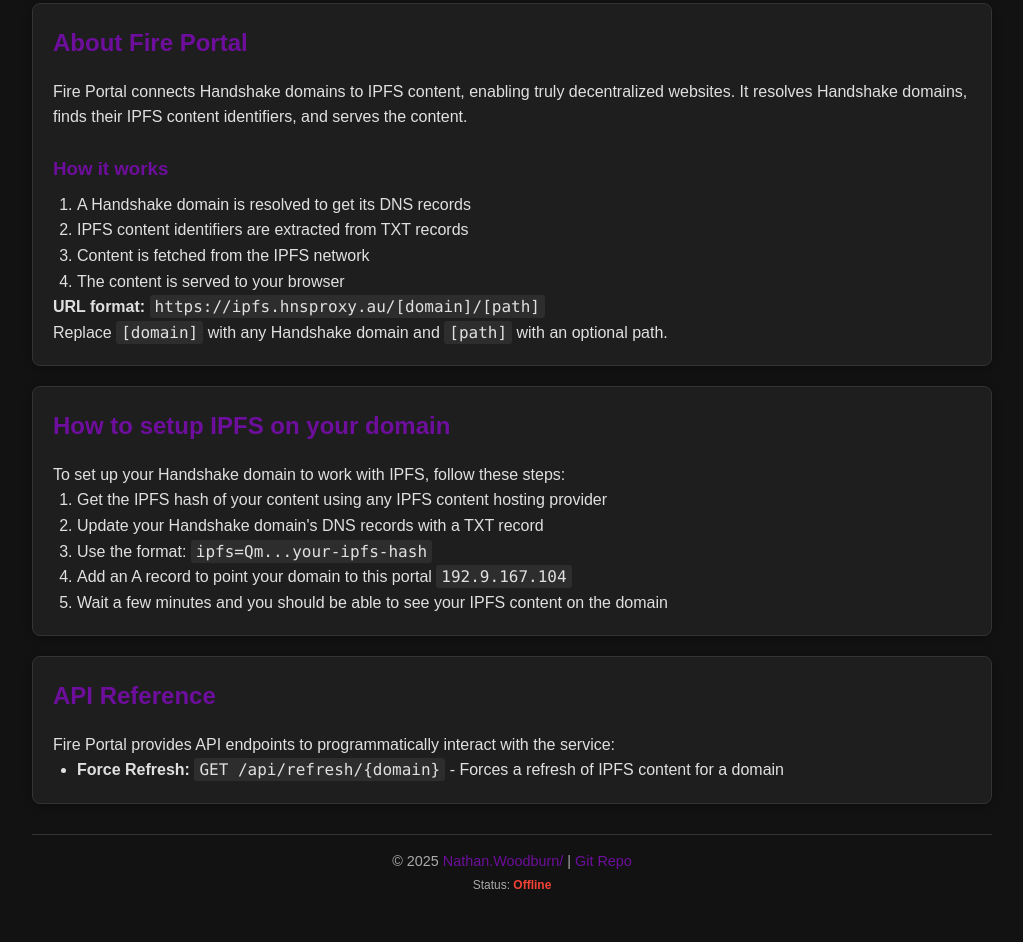
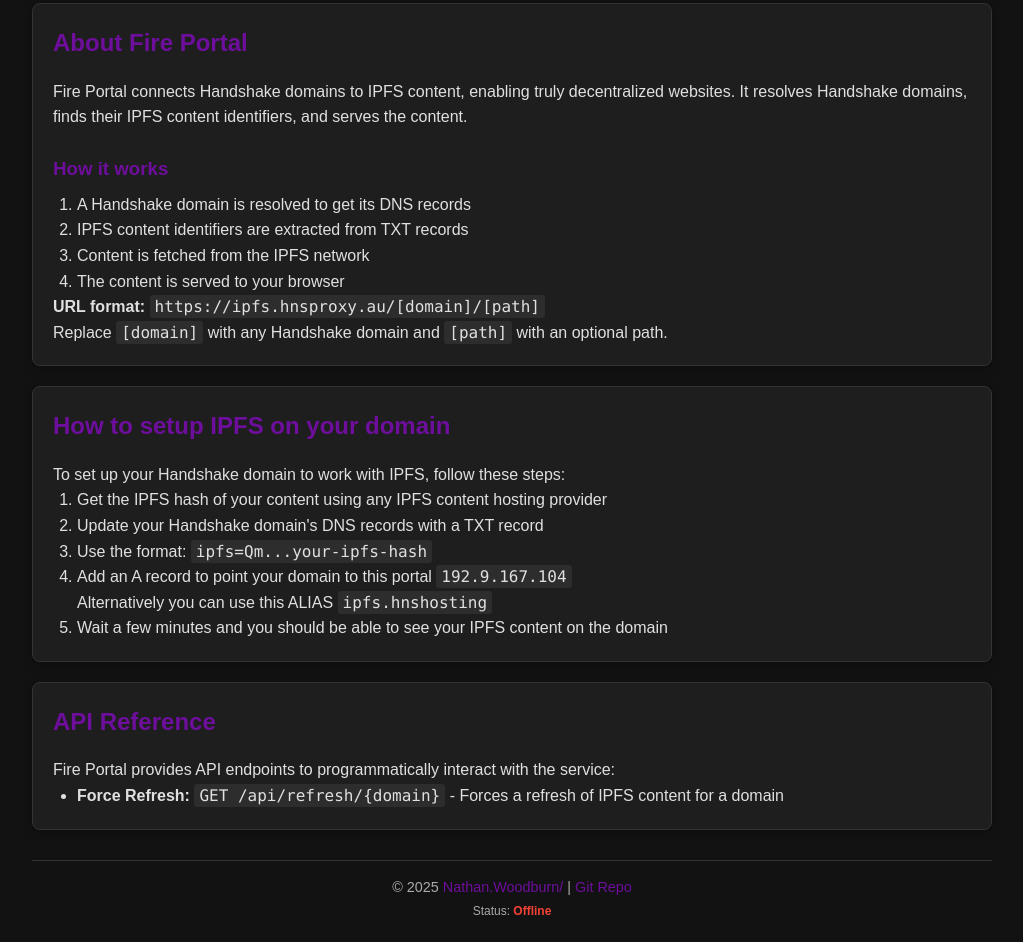
Before and after one commit to Nathanwoodburn/fireportal, a website: page public/index.html in a window 1280 px wide. Shown: the part 393-1335 px from the top of the page, without its empty margins (128-1151 px from the left). Before the commit the page ends 1309 px from the top, so only its background shows below. Drawn offline with Linux system fonts and the light colour scheme; no server answers.

Commit message:
feat: Add alias info

```diff
--- a/public/index.html
+++ b/public/index.html
@@ -158,7 +158,8 @@
                     <li>Get the IPFS hash of your content using any IPFS content hosting provider</li>
                     <li>Update your Handshake domain's DNS records with a TXT record</li>
                     <li>Use the format: <code>ipfs=Qm...your-ipfs-hash</code></li>
-                    <li>Add an A record to point your domain to this portal <code>192.9.167.104</code></li>
+                    <li>Add an A record to point your domain to this portal <code>192.9.167.104</code> <br>
+                    Alternatively you can use this ALIAS <code>ipfs.hnshosting</code></li>
                     </li>
 
                     <li>Wait a few minutes and you should be able to see your IPFS content on the domain</li>
```
